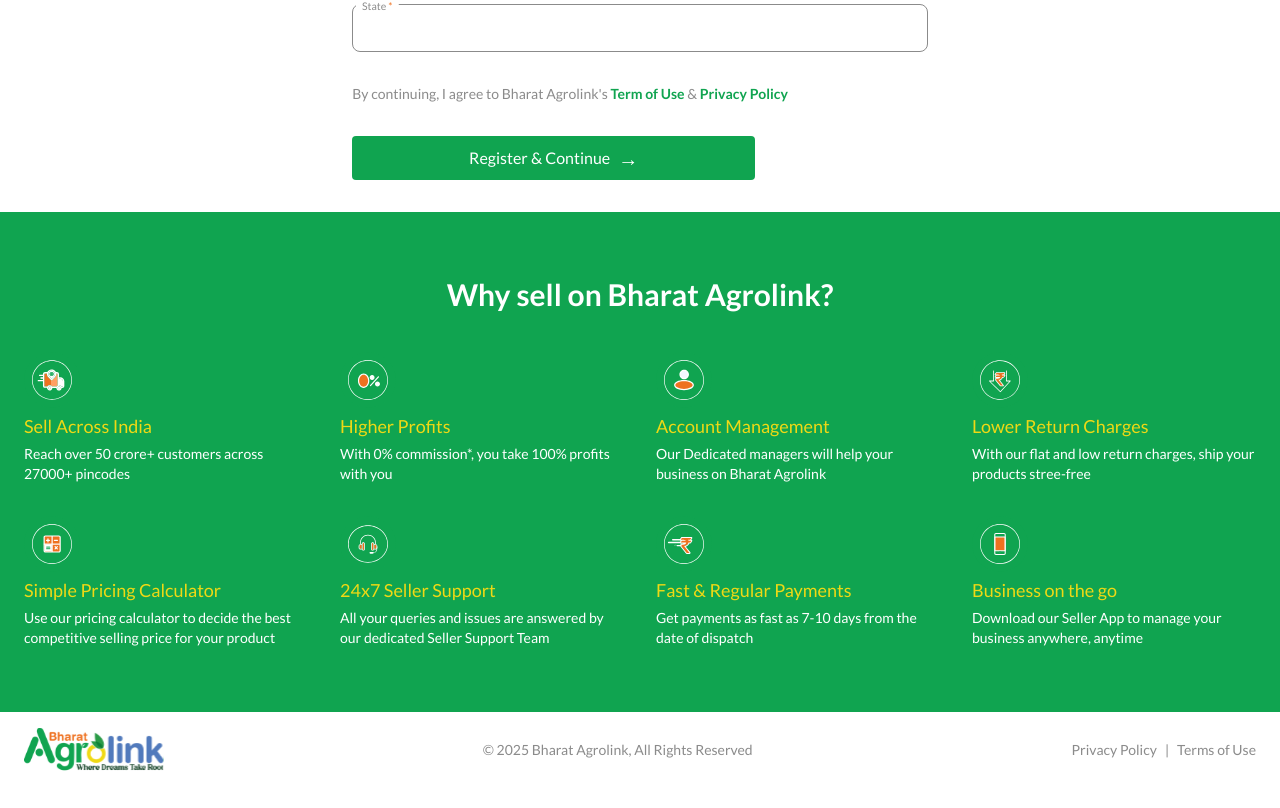
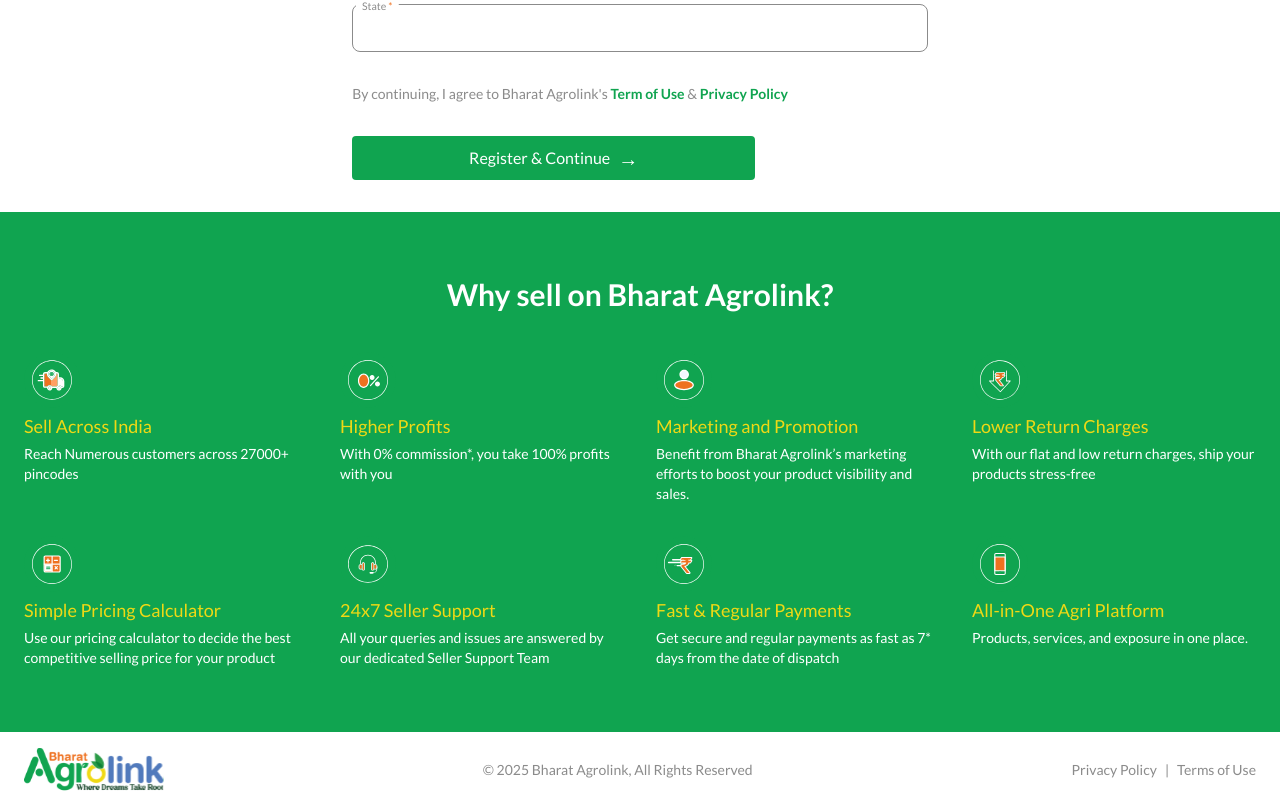
Before and after one commit to techbharatagrolink/Vendor-Onboarding-Module, a Next.js app in the folder vendor-onboarding-module/: page /register/dashboard in a window 1280 px wide. Shown: the part 1320-2128 px from the top of the page. Built offline with nearby package versions, Linux system fonts and the light colour scheme; no server answers.

Commit message:
Navbar Padding and Text in Grow Section

```diff
--- a/vendor-onboarding-module/app/components/GrowInsights.js
+++ b/vendor-onboarding-module/app/components/GrowInsights.js
@@ -2,7 +2,7 @@
 export default function GrowInsights() {
   return (
     <>
-      <div className="flex flex-col justify-center w-[95%] mx-auto  bg-appLightGreen p-8  pt-2 my-4 px-6  ">
+      <div className="flex flex-col justify-center w-[95%] mx-auto  bg-appLightGreen  pt-2 my-4 px-6  ">
         {/* Heading */}
         <h2 className="text-2xl xl:text-3xl my-3 xl:mb-2 font-semibold  text-appTextDark">
               Insights & Tools
--- a/vendor-onboarding-module/app/components/Navbar.js
+++ b/vendor-onboarding-module/app/components/Navbar.js
@@ -89,7 +89,7 @@
   // Render navbar immediately with loading states instead of hiding
   return (
     <>
-      <nav className="sticky top-0 z-50 bg-white shadow-card px-6 py-4">
+      <nav className="sticky top-0 z-50 bg-white shadow-card px-16 py-4 ">
         <div className="flex justify-between items-center">
           <div className="flex items-center text-appText">
             <button onClick={() => router.push("/")} className="cursor-pointer">
--- a/vendor-onboarding-module/app/components/WhySellSectionOnboarding.js
+++ b/vendor-onboarding-module/app/components/WhySellSectionOnboarding.js
@@ -6,7 +6,7 @@
   {
     icon: "/icons/sell across india.svg",
     title: "Sell Across India",
-    description: "Reach over 50 crore+ customers across 27000+ pincodes",
+    description: "Reach Numerous customers across 27000+ pincodes",
   },
   {
     icon: "/icons/higher profits.svg",
@@ -15,15 +15,15 @@
   },
   {
     icon: "/icons/account management.svg",
-    title: "Account Management",
+    title: "Marketing and Promotion",
     description:
-      "Our Dedicated managers will help your business on Bharat Agrolink",
+      "Benefit from Bharat Agrolink’s marketing efforts to boost your product visibility and sales.",
   },
   {
     icon: "/icons/lower return charges.svg",
     title: "Lower Return Charges",
     description:
-      "With our flat and low return charges, ship your products stree-free",
+      "With our flat and low return charges, ship your products stress-free",
   },
   {
     icon: "/icons/simple pricing calculator.svg",
@@ -40,13 +40,13 @@
   {
     icon: "/icons/fast regular payments.svg",
     title: "Fast & Regular Payments",
-    description: "Get payments as fast as 7-10 days from the date of dispatch",
+    description: "Get secure and regular payments as fast as 7* days from the date of dispatch",
   },
   {
     icon: "/icons/business on the go.svg",
-    title: "Business on the go",
+    title: "All-in-One Agri Platform",
     description:
-      "Download our Seller App to manage your business anywhere, anytime",
+      "Products, services, and exposure in one place.",
   },
 ];
 
```
